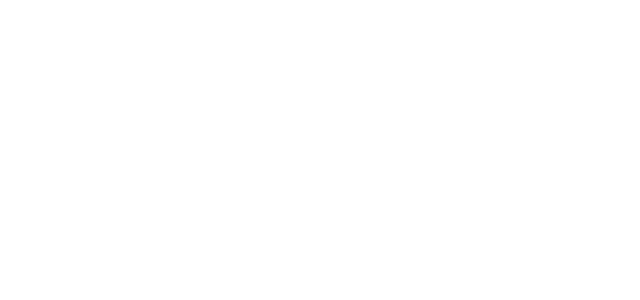
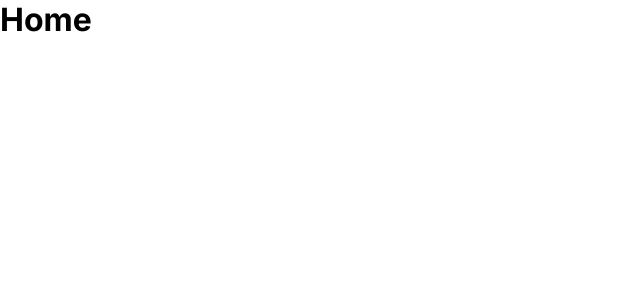
Before and after one commit to w4t33r/blixit, a Next.js app: page / in a window 1280 px wide. Shown: the top 300 px of the page, without its empty margins (0-640 px from the left). Built offline with nearby package versions, Linux system fonts and the light colour scheme.

Commit message:
init deps, husky,prettier,lint added yarn

```diff
--- a/src/app/page.module.css
+++ b/src/app/page.module.css
@@ -1,3 +1,3 @@
-.mani {
+.main {
 
 }
--- a/src/app/page.tsx
+++ b/src/app/page.tsx
@@ -1,8 +1,10 @@
-import styles from "./page.module.css";
+import styles from './page.module.css';
 
 export default function Home() {
-    return (
-        <main className={styles.main}>
-        </main>
-    );
+  const im = 'drake'
+  return (
+    <main className={styles.main}>
+      <h1>Home</h1>
+    </main>
+  );
 }
```
Also changed, not shown: package.json (+17 -4 lines), .eslintrc.json, 2 other files (tests, documents, lock files or other folders).
